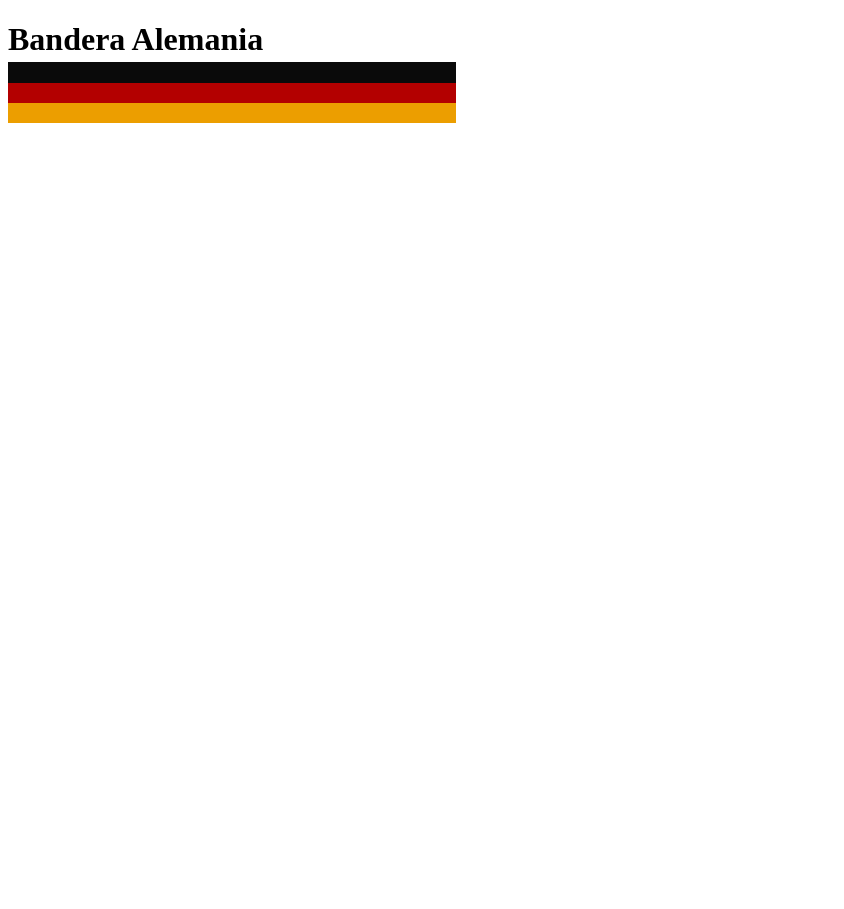
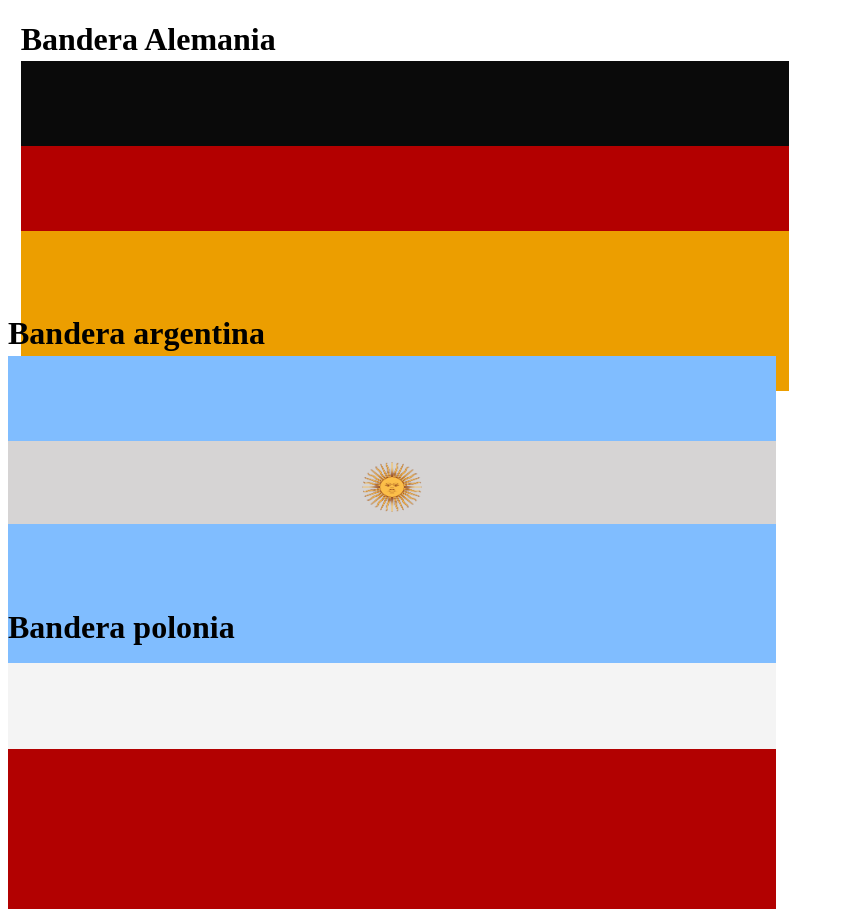
Before and after one commit to IvanCarp21/Banderas-PrograWEB, a plain HTML site: page Bandera alemania.html in a window 1280 px wide. Shown: the whole page, without its empty margins (0-844 px from the left). Before the commit the page ends 800 px from the top, so only its background shows below. Drawn offline with Linux system fonts and the light colour scheme.

Commit message:
my first try

```diff
--- a/Bandera alemania.html
+++ b/Bandera alemania.html
@@ -13,33 +13,97 @@
     </script>
 </head>
 <body>
+<div class="bandera 1", style="margin:1%;">
     <!--Aqui va un comentario-->
     <!--En el servidor siempre ingresa al index.html-->
     <h1>Bandera Alemania</h1>
     <div style="background-color: rgb(10, 10, 10);
-                    width:35%;
-                    left: 146 px;
+                width:60%;
+                height:20%;
+                left: 113 px;
                 float: left;
-                    top: 62px;
+                top: 61px;
                 position: absolute;">
                 <h1></h1>
     </div>
     <div style="background-color: rgb(179, 0, 0);
-                    width:35%;
+                width:60%;
+                height:20%;
+                float: left;
                 left: 146 px;
-                    float: left;
-                    top: 83px;
+                top: 146px;
                 position: absolute;">
         <h2></h2>
     </div>
     <div style="background-color: rgb(236, 158, 0);
-                    width:35%;
+                width:60%;
+                height:20%;
                 float: left;
                 left: 146 px;
-                    top: 103px;
+                top: 231px;
                 position: absolute;">
         <h2></h2>
     </div>
-<h1>Bandera argentina</h1>
+</div>
+<div class="bandera 2">
+    <h1 style="
+                top:294px;
+                left:8px;
+                height:23px;
+                position: absolute;">Bandera argentina</h1>
+        <div style="background-color: rgb(128, 189, 255);
+        width:60%;
+        height:20%;
+        left: 113 px;
+        float: left;
+        top: 356px;
+        position: absolute;">
+        <h1></h1>
+    </div>
+    <div style="background-color: rgb(214, 212, 212);
+        width:60%;
+        height:20%;
+        float: left;
+        left: 146 px;
+        top: 441px;
+        position: absolute;
+        text-align: center;">
+        <h1><img src="imag_arg.png"width="60"height="50"><h1>
+    </div>
+    <div style="background-color:  rgb(128, 189, 255);
+        width:60%;
+        height:20%;
+        float: left;
+        left: 146 px;
+        top: 524px;
+        position: absolute;">
+    <h2></h2>
+    </div>
+</div>
+<div class="bandera 2">
+    <h1 style="
+                top:588px;
+                left:8px;
+                height:23px;
+                position: absolute;">Bandera polonia</h1>
+    <div style="background-color:  rgb(244, 244, 244);
+    width:60%;
+    height:20%;
+    float: left;
+    left: 146 px;
+    top: 663px;
+    position: absolute;">
+    <h2></h2>
+    </div>
+    <div style="background-color:  rgb(178, 1, 1);
+        width:60%;
+        height:20%;
+        float: left;
+        left: 146 px;
+        top: 749px;
+        position: absolute;">
+    <h2></h2>
+    </div>
+</div>
 </body>
 </html>
```
Also changed, not shown: imag_arg.png (added). Lines whose indentation alone changed are shown as unchanged.
